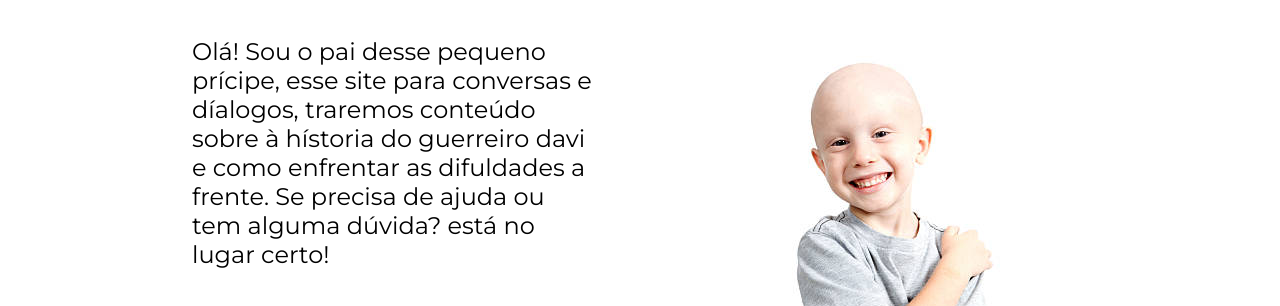
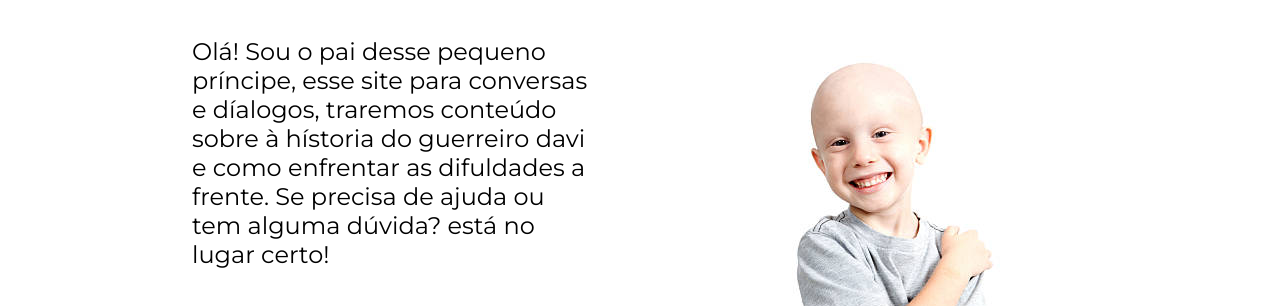
Before and after one commit to Feeeliipee/portifolio, a plain HTML site: page index.html in a window 1280 px wide. Shown: the part 257-563 px from the top of the page. Drawn offline with nearby package versions, Linux system fonts and the light colour scheme.

Commit message:
Update index.html

```diff
--- a/index.html
+++ b/index.html
@@ -19,7 +19,7 @@
             <section class="apresentacao__conteudo">
                 <h1 class="apresentacao__conteudo__titulo"><strong class="titulo"> A história do guerreiro  </strong>
                 <strong class="titulo">Davi e sua trajetoria</strong></h1>
-                <p class="apresentacao__conteudo__texto ">Olá! Sou o pai desse pequeno prícipe, esse site para conversas e díalogos, traremos conteúdo sobre à hístoria do guerreiro davi e como enfrentar as difuldades a frente. Se precisa de ajuda ou tem alguma dúvida? está no lugar certo!
+                <p class="apresentacao__conteudo__texto ">Olá! Sou o pai desse pequeno príncipe, esse site para conversas e díalogos, traremos conteúdo sobre à hístoria do guerreiro davi e como enfrentar as difuldades a frente. Se precisa de ajuda ou tem alguma dúvida? está no lugar certo!
                 </p>
              <div class="apresentacao__links">
                 <h2 class="apresentacao__links__subtitulo">Acesse minhas redes:</h2>
```
